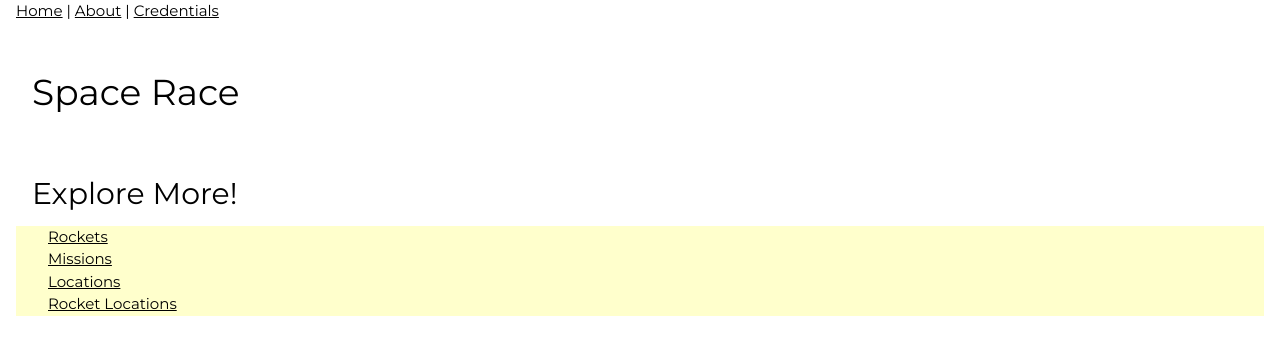
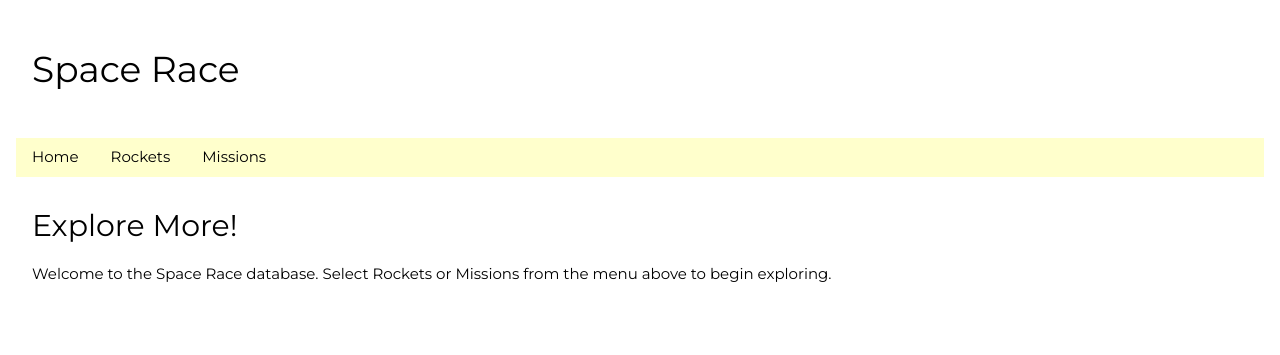
Before and after one commit to rina-hashbrown/DTP-Project, a Flask app: template templates/home.html in a window 1280 px wide. Shown: the top 355 px of the page. Run offline with Flask 3, Linux system fonts and the light colour scheme; the template is opened without the code that fills it, so the values that code supplies are empty; parts of the project's set-up code (start-up, migrations or seed data) failed here and were passed over.

Commit message:
Linking to database and app

```diff
--- a/app.py
+++ b/app.py
@@ -20,34 +20,28 @@ with app.app_context():
     db.reflect()
 
 # From the default bind key
+class Rocket(db.Model):
+    __table__ = db.metadata.tables["rocket"]
+
 class Mission(db.Model):
     __table__ = db.metadata.tables["mission"]
 
-# From an "auth" bind key
-class Location(db.Model):
-    __table__ = db.metadatas["mission"].tables["location"]
-
 # Define Model inheriting from db.Model
-class Rocket(db.Model):
-    __tablename__ = "rocket"
-
-    # Primary Key
-    rocket_id: Mapped[int] = mapped_column(primary_key=True)
-
-    # Rocket Name
-    rocket_name: Mapped[str] = mapped_column(String(100))
-
-    # Rocket Status
-    rocket_status: Mapped[str] = mapped_column(String(50))
-
-    # Image URL (Optional)
-    imageurl: Mapped[Optional[str]] = mapped_column(Text(), nullable=True)
-
 
 @app.route('/')
+def home():
+    return render_template('home.html', results=any)
+
+@app.route('/rockets')
 def get_rockets():
     rockets = db.session.execute(select(Rocket)).scalars().all()
     return render_template('rockets.html', rockets=rockets)
 
+# Route for the Missions page
+@app.route('/missions')
+def get_missions():
+    missions = db.session.execute(select(Mission)).scalars().all()
+    return render_template('missions.html', missions=missions)
+
 if __name__ == "__main__":
     app.run(debug=True)
--- a/templates/base.html
+++ b/templates/base.html
@@ -1,18 +1,35 @@
 <!DOCTYPE html>
 <html lang="en">
 <head>
-    <meta charset="UTF-8">
-    <title>Space Race</title>
+  <meta charset="UTF-8">
+  <meta name="viewport" content="width=device-width, initial-scale=1.0">
+  <meta http-equiv="X-UA-Compatible" content="IE=edge">
+
+  <link rel="stylesheet" href="https://www.w3schools.com/w3css/4/w3.css">
+  <link rel="stylesheet" href="https://fonts.googleapis.com/css2?family=Montserrat">
+  <link rel="stylesheet" href="{{ url_for('static', filename='style.css') }}">
+  <title>Space Race</title>
+
+
 </head>
-<body>
-    <nav>
-        <a href="{{ url_for('get_rockets') }}">Home</a>
-        <a href="{{ url_for('get_missions') }}">Missions</a>
-    </nav>
+<body class="w3-container">
 
-    <!-- THIS IS WHERE YOUR BLOCK BODY CODE GOES AUTOMATICALLY -->
-    {% block body %}
-    {% endblock %}
+  <!-- Header -->
+  <header class="w3-container w3-padding-32">
+    <h1>Space Race</h1>
+  </header>
+
+  <!-- Shared Navigation Bar -->
+  <nav class="w3-bar w3-pale-yellow">
+    <a href="{{ url_for('home') }}" class="w3-bar-item w3-button">Home</a>
+    <a href="{{ url_for('get_rockets') }}" class="w3-bar-item w3-button">Rockets</a>
+    <a href="{{ url_for('get_missions') }}" class="w3-bar-item w3-button">Missions</a>
+  </nav>
+
+  <!-- Page content gets injected here -->
+{% block body %}
+{% endblock body %}
+
 
 </body>
 </html>
--- a/templates/home.html
+++ b/templates/home.html
@@ -1,55 +1,8 @@
-<!DOCTYPE html>
-<html lang="en">
-<head>
-    <meta charset="UTF-8">
-    <meta name="viewport" content="width=device-width, initial-scale=1.0">
-    <title>Document</title>
-</head>
+{% extends "base.html" %}
 
-<head>
-<nav>
-  <a href="{{ url_for('home') }}">Home</a> | <a href="{{ url_for('about') }}">About</a> | <a href="credits.html">Credentials</a>
-</nav>
-
-    <meta charset="UTF-8">
-    <meta http-equiv="X-UA-Compatible" content="IE=edge">
-    <meta name="viewport" content="width=device-width, initial-scale=1.0">
-    <link rel="stylesheet" href="https://www.w3schools.com/w3css/4/w3.css">
-    <link rel="stylesheet" href="https://fonts.googleapis.com/css2?family=Montserrat">
-    <link rel="stylesheet" href="{{url_for('static', filename='style.css')}}">
-
-    <title>Space Race</title>
-</head>
-<body class="w3-container">
-    <!-- Shared Navigation & Header Bar -->
-    <header class="w3-container w3-padding-32">
-    <h1>Space Race</h1>
-    </header>
-
-<div class="w3-container">
-  <h2>Explore More!</h2>
+{% block body %}
+<div class="w3-container w3-margin-top">
+    <h2>Explore More!</h2>
+    <p>Welcome to the Space Race database. Select Rockets or Missions from the menu above to begin exploring.</p>
 </div>
-
-<!--Linking pages with a bar image-->
-<div class="w3-bar w3-pale-yellow">
-  <a href="#" class="w3-bar-item w3-button"></a> <nav> <a href="rockets.html">Rockets</a> </nav>
-  <a href="#" class="w3-bar-item w3-button"></a> <nav> <a href="missions.html">Missions</a> </nav>
-  <a href="#" class="w3-bar-item w3-button"></a> <nav> <a href="location.html">Locations</a> </nav>
-  <a href="#" class="w3-bar-item w3-button"></a> <nav> <a href="rocket locations.html">Rocket Locations</a> </nav>
-</div>
-</body>
-
-<body>
-    <div class="threecolumn">
-        {% for item in results %}
-        <div class="item">
-            <img src="{{url_for('static', filename='images/'+item[3])}}" alt="{{item[1]}}">
-            <div class="item-text-container">
-                <h1>{{item[1]}}</h1>
-            </div>
-        </div>
-        {% endfor %}
-    </div>
-</body>
-
-</html>
+{% endblock body %}
```
Also changed, not shown: templates/missions.html (+20 -24 lines).
